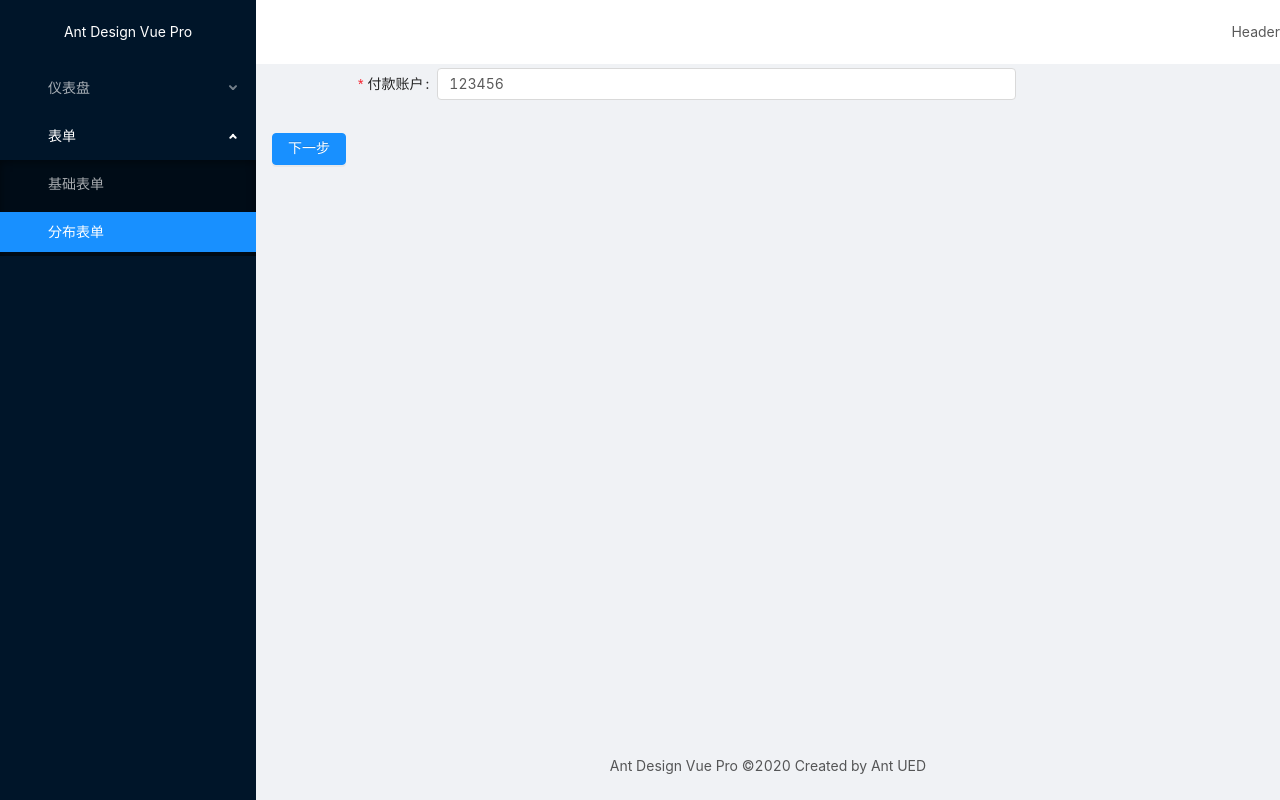
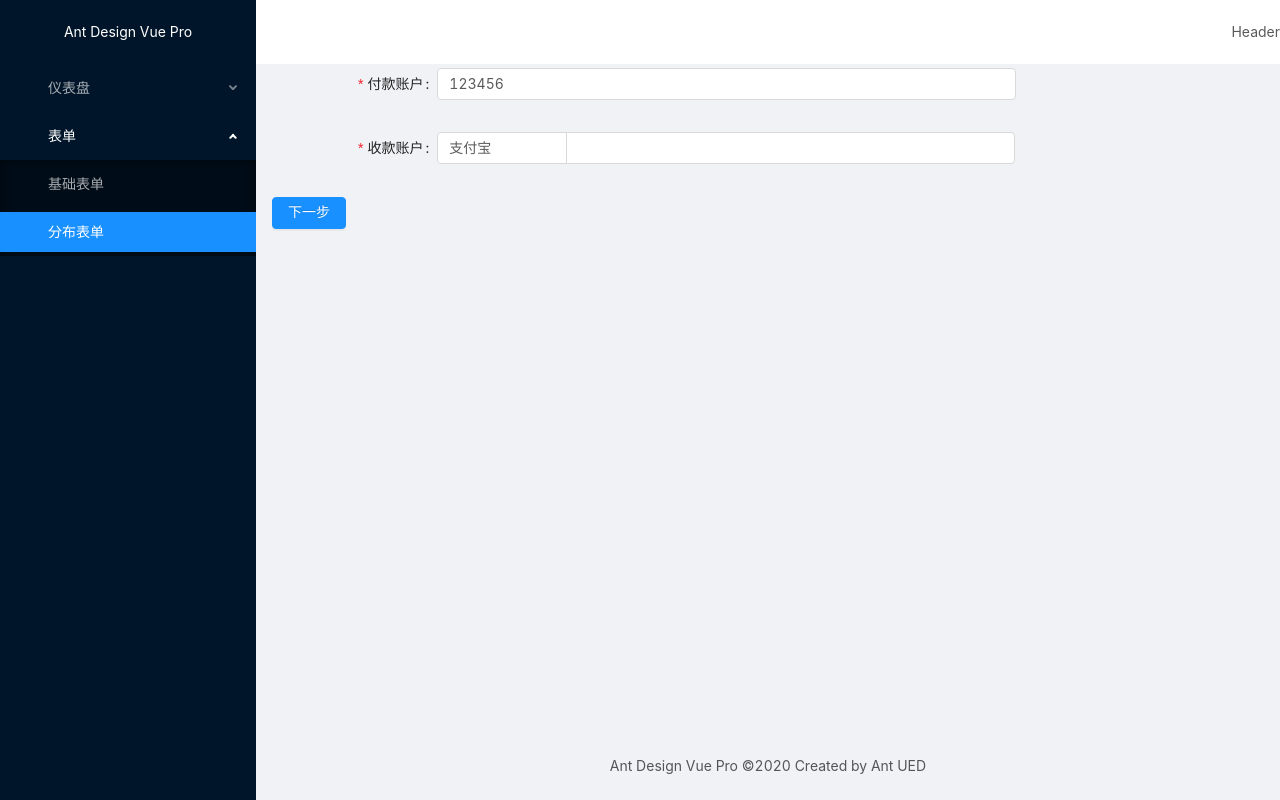
Before and after one commit to rjluck/ant-design-vue-pro, a Vue app: page /form/step-form/info in a window 1280 px wide. Built offline with nearby package versions, Linux system fonts and the light colour scheme.

Commit message:
封装一个支持自定义校验的表单项组件ReceiveAccount

```diff
--- /dev/null
+++ b/src/components/ReceiveAccount.vue
@@ -0,0 +1,46 @@
+<template>
+  <div>
+    <a-input-group compact>
+      <a-select v-model="type" style="width:130px" @change="handleTypeChange">
+        <a-select-option value="alipay">支付宝</a-select-option>
+        <a-select-option value="bank">银行账户</a-select-option>
+      </a-select>
+      <a-input
+        style="width:calc(100% - 130px)"
+        v-model="number"
+        @change="handleNumberChange"
+      />
+    </a-input-group>
+  </div>
+</template>
+<script>
+export default {
+  props: {
+    value: {
+      type: Object,
+      defalut: {}
+    }
+  },
+  watch: {
+    value(val) {
+      Object.assign(this, val);
+    }
+  },
+  data() {
+    const { type, number } = this.value || {};
+    return {
+      type: type || "alipay",
+      number: number || ""
+    };
+  },
+  methods: {
+    handleTypeChange(val) {
+      this.$emit("change", { ...this.value, type: val });
+    },
+    handleNumberChange(e) {
+      this.$emit("change", { ...this.value, number: e.target.value });
+    }
+  }
+};
+</script>
+<style></style>
--- a/src/main.js
+++ b/src/main.js
@@ -9,7 +9,8 @@ import {
   Radio,
   Menu,
   Form,
-  Input
+  Input,
+  Select
 } from "ant-design-vue"; //借助babel-plugin-import按需引入
 import Authorized from "./components/Authorized"; //引入权限控制组件
 import Auth from "./directives/auth"; //引入权限指令
@@ -30,6 +31,7 @@ Vue.component("Authorized", Authorized); //全局注册
 Vue.use(Auth); //注册指令
 Vue.use(Form);
 Vue.use(Input);
+Vue.use(Select);
 new Vue({
   router,
   store,
--- a/src/store/modules/form.js
+++ b/src/store/modules/form.js
@@ -7,7 +7,11 @@ Vue.use(Vuex);
 
 const state = {
   step: {
-    payAccount: "123456"
+    payAccount: "123456",
+    receiveAccount: {
+      type: "alipay",
+      number: ""
+    }
   }
 };
 
--- a/src/views/Forms/StepForm/Step1.vue
+++ b/src/views/Forms/StepForm/Step1.vue
@@ -17,6 +17,33 @@
           placeholder="请输入付款账号"
         ></a-input>
       </a-form-item>
+      <a-form-item
+        label="收款账户"
+        :labelCol="formItemLayout.labelCol"
+        :wrapperCol="formItemLayout.wrapperCol"
+      >
+        <ReceiveAccount
+          v-decorator="[
+            'receiveAccount',
+            {
+              rules: [
+                {
+                  required: true,
+                  message: '请输入收款账号',
+                  validator: (rule, value, callback) => {
+                    if (value && value.number) {
+                      callback();
+                    } else {
+                      callback(false);
+                    }
+                  }
+                }
+              ],
+              initialValue: step.receiveAccount
+            }
+          ]"
+        />
+      </a-form-item>
       <a-form-item>
         <a-button type="primary" @click="handleSubmit">下一步</a-button>
       </a-form-item>
@@ -24,7 +51,11 @@
   </div>
 </template>
 <script>
+import ReceiveAccount from "../../../components/ReceiveAccount";
 export default {
+  components: {
+    ReceiveAccount
+  },
   data() {
     this.form = this.$form.createForm(this); //创建form实例
     return {
```
